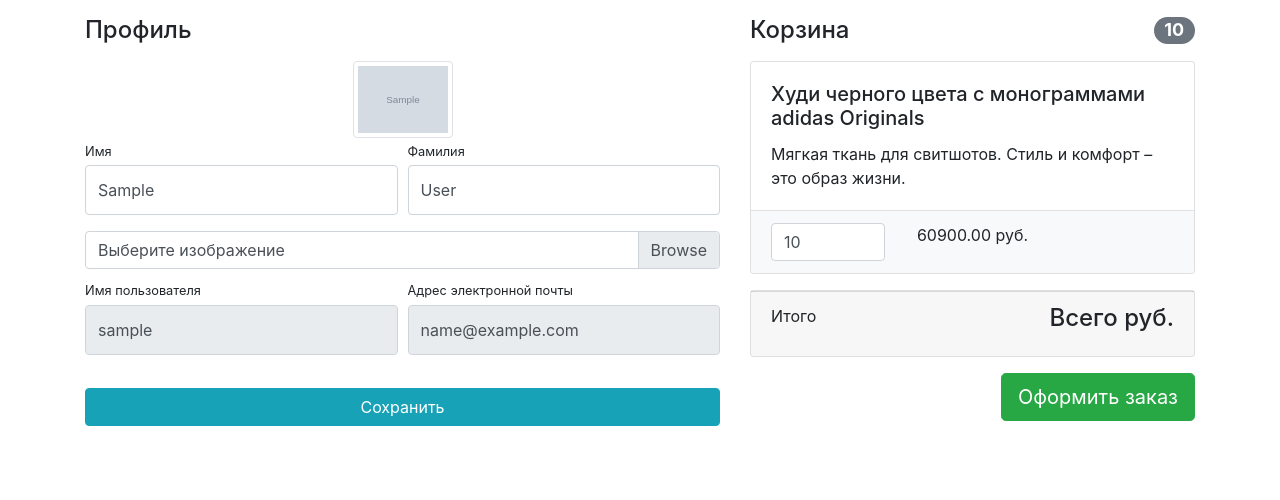
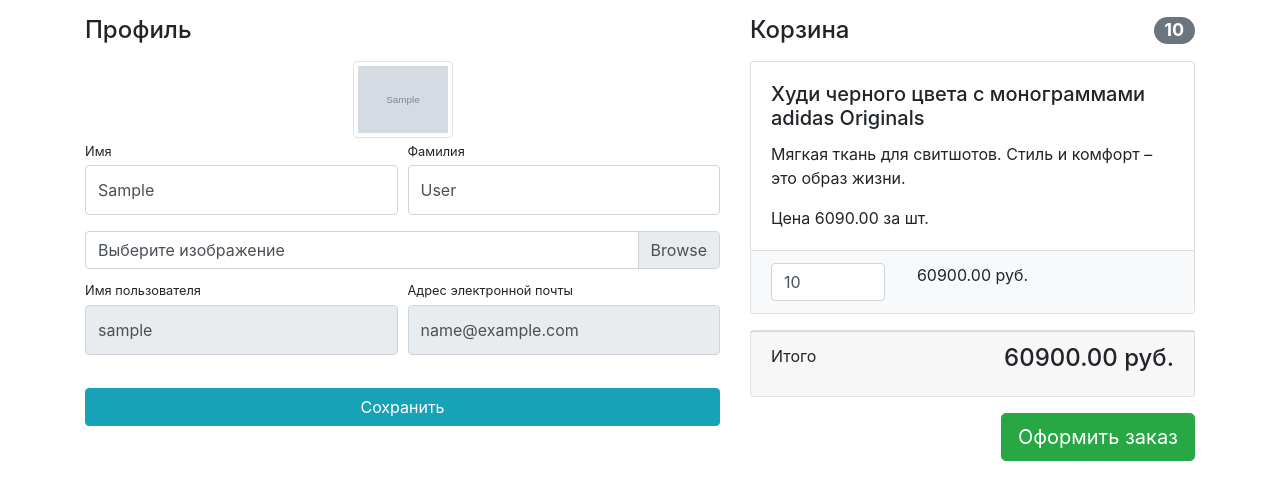
Before and after one commit to android156/geekshop2022, a Django app: page /users/profile/ in a window 1280 px wide. Shown: the part 56-556 px from the top of the page. Run offline with Django 3.2, Linux system fonts and the light colour scheme; a user stored in the database is signed in; data comes from the database, SQL or seed files in the repository; tables that the repository leaves empty hold one stand-in row (values such as "Sample post"); grey boxes marked "Sample" are stand-in pictures; some libraries are stand-ins or nearby versions.

Commit message:
total price and price for 1 item added in basket template

```diff
--- a/baskets/models.py
+++ b/baskets/models.py
@@ -19,3 +19,7 @@ class Basket(models.Model):
     def amount_basket_items(self):
         baskets = Basket.objects.filter(user=self.user)
         return sum(basket.quantity for basket in baskets)
+
+    def total_price(self):
+        baskets = Basket.objects.filter(user=self.user)
+        return sum(basket.sum() for basket in baskets)
--- a/baskets/templates/baskets/basket.html
+++ b/baskets/templates/baskets/basket.html
@@ -8,6 +8,7 @@
                 <div class="card-body">
                     <h5 class="card-title">{{ basket.product.name }}</h5>
                     <p class="card-text">{{ basket.product.description }}</p>
+                    <p class="card-text">Цена {{ basket.product.price }} за шт.</p>
                 </div>
                 <ul class="list-group list-group-flush">
                     <li class="list-group-item bg-light">
@@ -30,7 +31,7 @@
         <div class="card mb-3">
             <div class="card-footer">
                 <p class="float-left">Итого</p>
-                <h4 class="float-right">Всего руб.</h4>
+                <h4 class="float-right">{{ baskets.0.total_price }} руб.</h4>
             </div>
         </div>
         <a class="btn btn-success btn-lg float-right" href="../orders/checkout_order.html">
```
